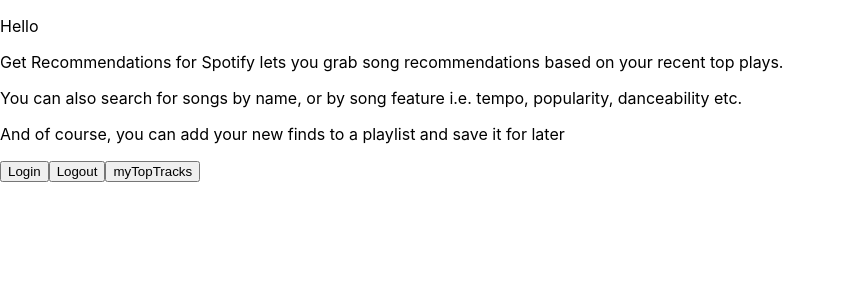
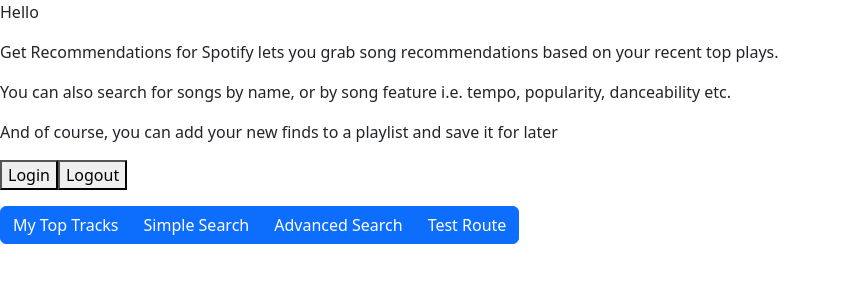
Before and after one commit to freakyaye/musicdiscoveryclientoffline, a React (Create React App) app: page / in a window 1280 px wide. Shown: the top 300 px of the page, without its empty margins (0-845 px from the left). Built offline with nearby package versions, Linux system fonts and the light colour scheme.

Commit message:
Prepared toggle button group and api call for myTopTracks. Saved to state.

```diff
--- a/src/App.js
+++ b/src/App.js
@@ -4,16 +4,19 @@
 import Introtext from "./components/introtext/introtext";
 import Login from "./components/login/login";
 import {Toptracks} from "./components/toptracks/toptracks";
+import OptionButtons from "./components/optionbuttons/optionbuttons";
+import 'bootstrap/dist/css/bootstrap.min.css';
 
+const code = new URLSearchParams(window.location.search).get('code')
+const state = new URLSearchParams(window.location.search).get('state')
 
 function App() {
   return (
       <div>
       <Mainbanner />
           <Introtext />
-          <Login />
-          <Toptracks />
-
+          <Login code={code} state={state}/>
+          <OptionButtons />
       </div>
   );
 }
--- a/src/components/login/login.jsx
+++ b/src/components/login/login.jsx
@@ -1,33 +1,42 @@
-import {useState} from "react";
+import {useEffect, useState} from "react";
 
-export default function Login() {
-const [loggedIn, setLoggedIn] = useState(false)
+export default function Login({code, state}) {
+// const [loggedIn, setLoggedIn] = useState(false)
+
+    useEffect(() => {
+        console.log(code)
+        const data = new URLSearchParams()
+        data.append('code', code)
+        data.append('state', state)
+        if (code !== null) {
+            try {
+             function sendCode(code, state) {
+                 fetch('http://localhost:4000/login', {
+                     method: "POST",
+                     body: data,
+                 })
+             }
+             sendCode(code, state)
+        } catch (e) {
+            console.error(e)
+        }
+    }}, [code, state]);
+
     function login() {
-    //     try {
-    //     await fetch('http://localhost:4000/login', {
-    //         method: "GET"
-    //     }).then((response) => {
-    //         window.open((response))
-    //     })
-    // } catch (error) {
-    //     console.error(error)
-
         window.open('http://localhost:4000/login', '_self')
-        // if (window !== null) {
-        //     setLoggedIn(true)
-        // }
     }
 
     function logout() {
         window.open('http://localhost:4000/logout', '_self')
     }
 
-
     return (
         <>
             <button onClick={login}>Login</button>
             {/*{loggedIn ? ({<button onClick={logout}>Logout</button>}) :() }*/}
             <button onClick={logout}>Logout</button>
+            <p>{code}</p>
+            <p>{state}</p>
         </>
     )
 }
--- /dev/null
+++ b/src/components/optionbuttons/optionbuttons.jsx
@@ -0,0 +1,44 @@
+import {ToggleButton, ToggleButtonGroup} from "react-bootstrap";
+import {useEffect, useState} from "react";
+
+
+export default function OptionButtons() {
+
+    const [songList, setSongList] = useState([])
+
+    async function myTopTracks() {
+        const response = await fetch('http://localhost:4000/mytoptracks', {
+            method: "GET"
+        })
+        const result = await response.json()
+        setSongList(result)
+    }
+
+    useEffect(() => {
+        console.log(songList)
+    }, [songList]);
+
+    function testRoute() {
+        window.open('http://localhost:4000/testroute', '_self')
+    }
+
+    return (
+        <>
+            <ToggleButtonGroup type="radio" name="song search options">
+                <ToggleButton id="tbg-radio-1" value={1} onChange={myTopTracks}>
+                    My Top Tracks
+                </ToggleButton>
+                <ToggleButton id="tbg-radio-2" value={2}>
+                    Simple Search
+                </ToggleButton>
+                <ToggleButton id="tbg-radio-3" value={3}>
+                    Advanced Search
+                </ToggleButton>
+                <ToggleButton id="tbg-radio-4" value={4} onChange={testRoute}>
+                    Test Route
+                </ToggleButton>
+            </ToggleButtonGroup>
+
+        </>
+    )
+}
```
